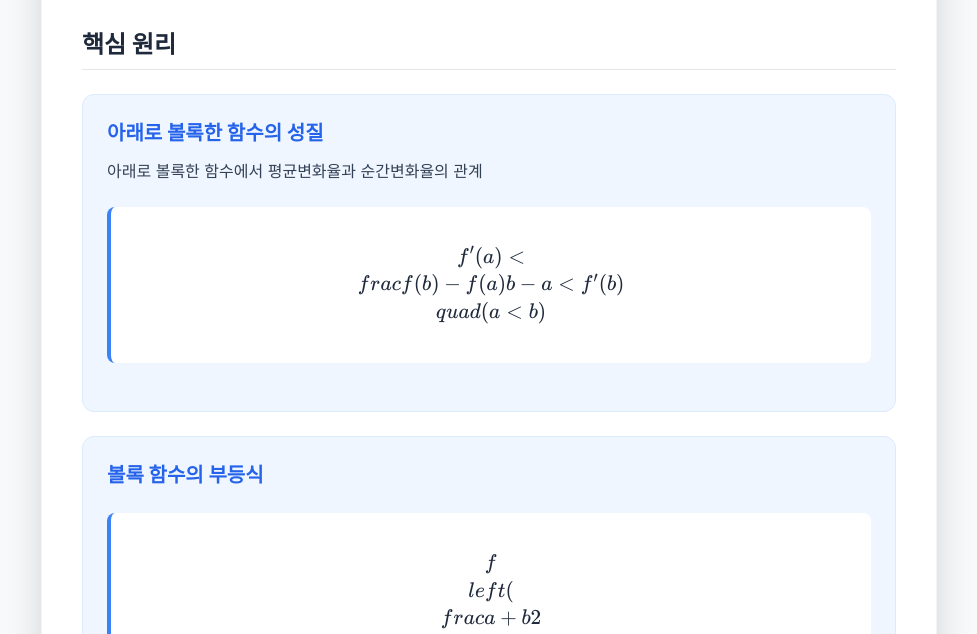
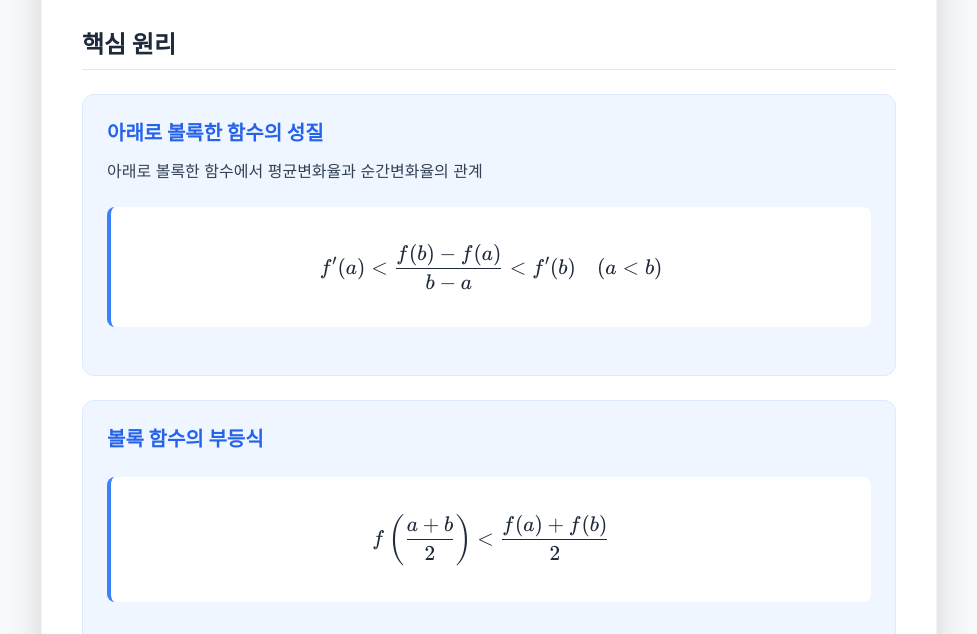
Before and after one commit to hwimath3/1316, a plain HTML site: page index.html in a window 1280 px wide. Shown: the part 164-798 px from the top of the page, without its empty margins (151-1128 px from the left). Drawn offline with nearby package versions, Linux system fonts and the light colour scheme.

Commit message:
fix: KaTeX 수식 렌더링 오류 수정 (HTML 내 이중 백슬래시 제거)

```diff
--- a/index.html
+++ b/index.html
@@ -16,8 +16,8 @@
         <p class="text-center text-slate-500 mb-8">10단계 빌드업 변형문제</p>
         <div id="page-study" class="page active">
             <h2 class="text-2xl font-bold text-slate-800 mb-6 border-b pb-2">핵심 원리</h2>
-            <div class="concept-box"><h3 class="text-xl font-bold text-blue-600 mb-3">아래로 볼록한 함수의 성질</h3><p class="text-slate-700 mb-2">아래로 볼록한 함수에서 평균변화율과 순간변화율의 관계</p><div class="math-display">$$f'(a) < \\frac{f(b)-f(a)}{b-a} < f'(b) \\quad (a < b)$$</div></div>
-            <div class="concept-box"><h3 class="text-xl font-bold text-blue-600 mb-3">볼록 함수의 부등식</h3><div class="math-display">$$f\\left(\\frac{a+b}{2}\\right) < \\frac{f(a)+f(b)}{2}$$</div></div>
+            <div class="concept-box"><h3 class="text-xl font-bold text-blue-600 mb-3">아래로 볼록한 함수의 성질</h3><p class="text-slate-700 mb-2">아래로 볼록한 함수에서 평균변화율과 순간변화율의 관계</p><div class="math-display">$$f'(a) < \frac{f(b)-f(a)}{b-a} < f'(b) \quad (a < b)$$</div></div>
+            <div class="concept-box"><h3 class="text-xl font-bold text-blue-600 mb-3">볼록 함수의 부등식</h3><div class="math-display">$$f\left(\frac{a+b}{2}\right) < \frac{f(a)+f(b)}{2}$$</div></div>
             <div class="mt-8 mb-4"><label for="username-input" class="block text-sm font-medium text-slate-600 mb-1">학생 이름</label><input type="text" id="username-input" placeholder="이름을 입력하세요" class="w-full p-3 border border-slate-300 rounded-lg"></div>
             <button onclick="startQuiz()" class="w-full bg-blue-600 hover:bg-blue-700 text-white font-bold py-4 rounded-xl mt-2 transition shadow-lg">문제 풀이 시작하기</button>
         </div>
```
